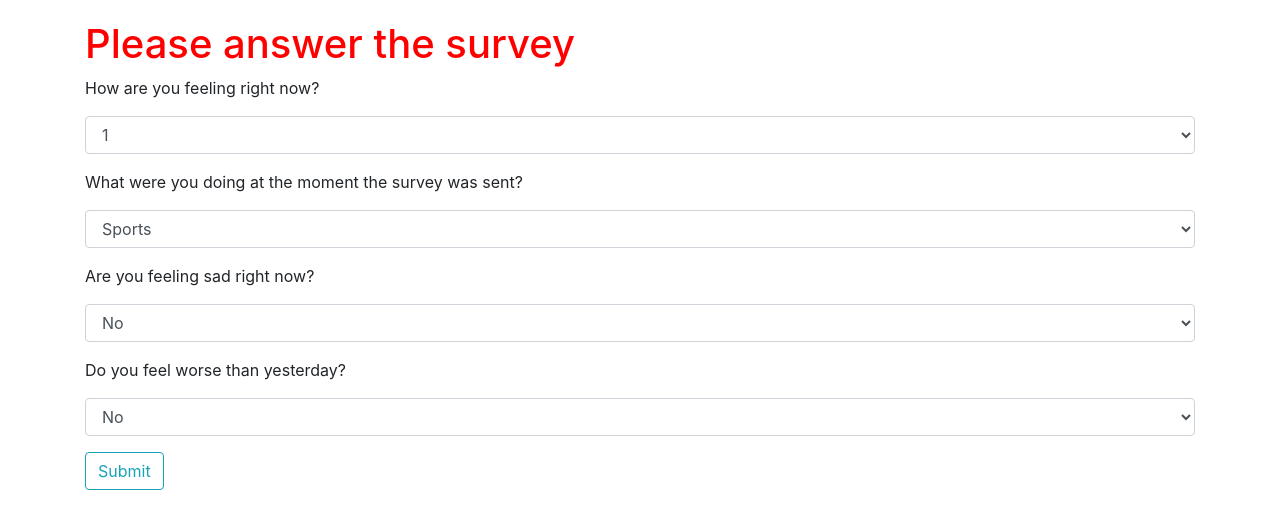
After one commit to tt0507/Info4120_FP_flask, a Flask app: page /survey in a window 1280 px wide. The commit adds this page. Shown: the top 529 px of the page. Run offline with Flask 2, Linux system fonts and the light colour scheme; some libraries are stand-ins or nearby versions.

Commit message:
send survey and form validation

```diff
--- a/app/forms.py
+++ b/app/forms.py
@@ -1,5 +1,5 @@
 from flask_wtf import FlaskForm
-from wtforms import StringField, PasswordField, SubmitField, BooleanField
+from wtforms import StringField, PasswordField, SubmitField, BooleanField, SelectField
 from wtforms.validators import DataRequired, Length, ValidationError
 from app.model import User
 
@@ -16,3 +16,15 @@ class LoginForm(FlaskForm):
 
 		if username.data != user:
 			raise ValidationError('Wrong Username')
+
+
+class Survey(FlaskForm):
+	question1 = SelectField('How are you feeling right now?', choices=[(('1', '1'), ('2', '2'), ('3', '3'), ('4', '4'),
+	                                                                    ('5', '5'))], validators=[DataRequired()])
+	question2 = SelectField('What were you doing at the moment the survey was sent?',
+	                        choices=[(('sports', 'Sports'), ('study', 'Study'), ('rest', 'Resting'),
+	                                  ('eating', 'Eating'), ('others', 'Others'))], validators=[DataRequired()])
+	question3 = SelectField('Are you feeling sad right now?', choices=[(('no', 'No'), ('yes', 'Yes'))], validators=[DataRequired()])
+	question4 = SelectField('Do you feel worse than yesterday?',
+	                        choices=[(('no', 'No'), ('yes', 'Yes'))], validators=[DataRequired()])
+	submit = SubmitField('Submit')
--- a/app/routes.py
+++ b/app/routes.py
@@ -1,7 +1,7 @@
-from flask import render_template, url_for, flash, redirect, request
+from flask import render_template, url_for, flash, redirect, request, json, session
 from app import app, db, bcrypt
 from app.model import User, Log, Answer
-from app.forms import LoginForm
+from app.forms import LoginForm, Survey
 from flask_login import login_user, current_user, logout_user, login_required
 
 
@@ -35,12 +35,32 @@ def login():
 			flash('Login unsuccessful. Please check username and password', 'danger')
 	return render_template('login.html', title='Login', form=form)
 
+
 @app.route('/logout')
 def logout():
 	logout_user()
 	return redirect(url_for('index'))
 
+
 @app.route('/log')
 @login_required
 def log():
 	return render_template('log.html', title='Log')
+
+
+@app.route('/survey', methods=['POST', 'GET'])
+def survey():
+	form = Survey()
+	# if request.method == 'POST':
+	if form.validate_on_submit():
+		answer1 = request.form.get('question1')
+		answer2 = request.form.get('question2')
+		answer3 = request.form.get('question3')
+		answer4 = request.form.get('question4')
+		return redirect(url_for('record'))
+	return render_template('survey.html', title='Survey', form=form)
+
+
+@app.route('/record')
+def record():
+	return render_template('record.html', title='Record')
--- a/app/static/styles.css
+++ b/app/static/styles.css
@@ -1,3 +1,9 @@
 .title{
     color: red;
 }
+
+.down{
+    color: red;
+    margin-top: 10px;
+    padding-top: 10px;
+}
--- /dev/null
+++ b/app/templates/survey.html
@@ -0,0 +1,57 @@
+<!doctype html>
+<html lang="en">
+<head>
+  <meta charset="utf-8">
+  <title>{{title}}</title>
+  <link rel="stylesheet" type="text/css" href="{{ url_for('static', filename='styles.css') }}">
+  <link rel="stylesheet" href="https://stackpath.bootstrapcdn.com/bootstrap/4.3.1/css/bootstrap.min.css" integrity="sha384-ggOyR0iXCbMQv3Xipma34MD+dH/1fQ784/j6cY/iJTQUOhcWr7x9JvoRxT2MZw1T" crossorigin="anonymous">
+</head>
+<body>
+<main>
+  <div class="content-section container">
+    <h1 class="down">Please answer the survey</h1>
+    <form method="GET" action="">
+      {{ form.hidden_tag() }}
+      <div class="form-group">
+        <label for="question1">{{form.question1.label(class="form-control-label")}}</label>
+        <select class="form-control" id="question1" name="question1">
+          {% for question in form.question1.choices[0] %}
+          <option value="{{question[1]}}">{{question[1]}}</option>
+          {% endfor %}
+        </select>
+      </div>
+      <div class="form-group">
+        <label for="question2">{{form.question2.label(class="form-control-label")}}</label>
+        <select class="form-control" id="question2" name="question2">
+          {% for question in form.question2.choices[0] %}
+          <option value="{{question[1]}}">{{question[1]}}</option>
+          {% endfor %}}
+        </select>
+      </div>
+      <div class="form-group">
+        <label for="question3">{{form.question3.label(class="form-control-label")}}</label>
+        <select class="form-control" id="question3" name="question3">
+          {% for question in form.question3.choices[0] %}
+          <option value="{{question[1]}}">{{question[1]}}</option>
+          {% endfor %}}
+        </select>
+      </div>
+      <div class="form-group">
+        <label for="question4">{{form.question4.label(class="form-control-label")}}</label>
+        <select class="form-control" id="question4" name="question4">
+          {% for question in form.question4.choices[0] %}
+          <option value="{{question[1]}}">{{question[1]}}</option>
+          {% endfor %}}
+        </select>
+      </div>
+      <div class="form-group">
+      {{form.submit(class="btn btn-outline-info")}}
+      </div>
+    </form>
+  </div>
+</main>
+  <script src="https://code.jquery.com/jquery-3.3.1.slim.min.js" integrity="sha384-q8i/X+965DzO0rT7abK41JStQIAqVgRVzpbzo5smXKp4YfRvH+8abtTE1Pi6jizo" crossorigin="anonymous"></script>
+  <script src="https://cdnjs.cloudflare.com/ajax/libs/popper.js/1.14.7/umd/popper.min.js" integrity="sha384-UO2eT0CpHqdSJQ6hJty5KVphtPhzWj9WO1clHTMGa3JDZwrnQq4sF86dIHNDz0W1" crossorigin="anonymous"></script>
+  <script src="https://stackpath.bootstrapcdn.com/bootstrap/4.3.1/js/bootstrap.min.js" integrity="sha384-JjSmVgyd0p3pXB1rRibZUAYoIIy6OrQ6VrjIEaFf/nJGzIxFDsf4x0xIM+B07jRM" crossorigin="anonymous"></script>
+</body>
+</html>
```
Also changed, not shown: app/send_survey.py (added, +14 -0 lines), app/templates/record.html (added, +15 -0 lines).
